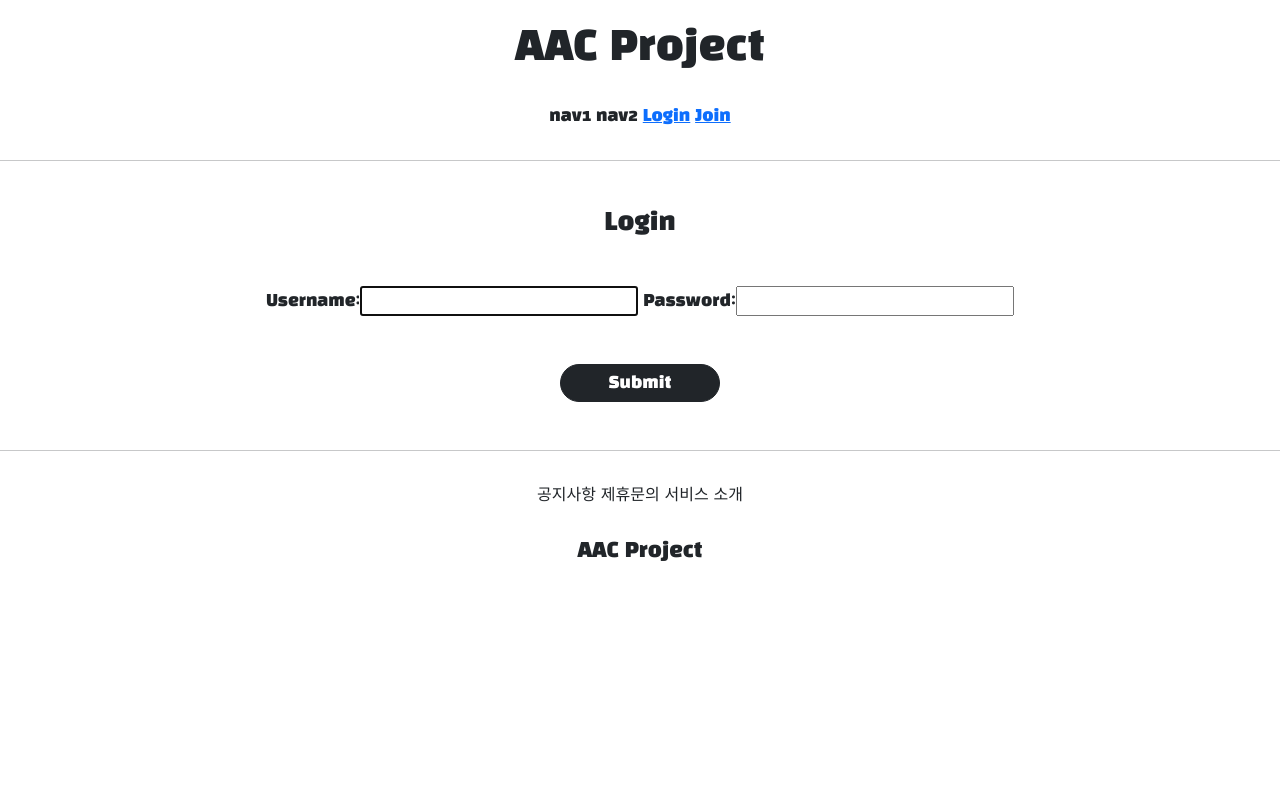
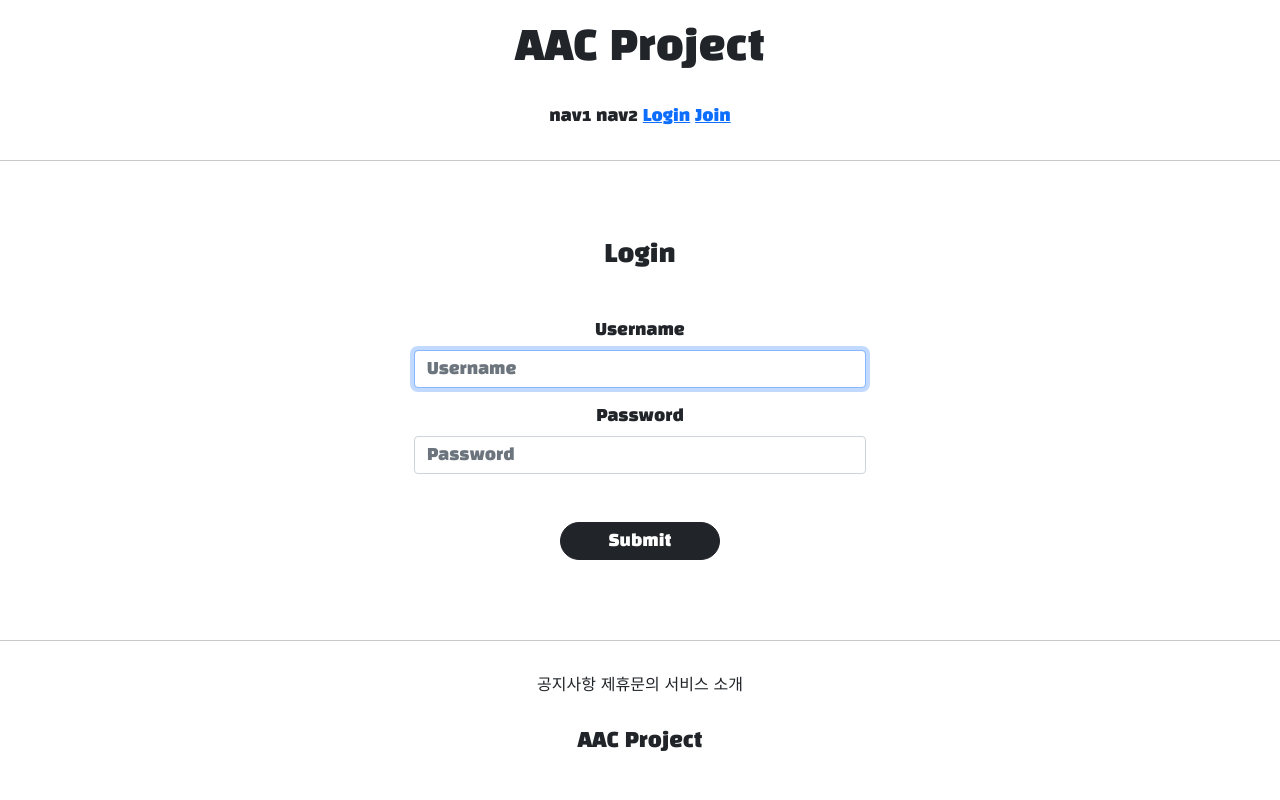
Before and after one commit to MONKEYZ9/AAC_django_ver, a Django app: page /accountapp/login/ in a window 1280 px wide. Run offline with Django 3.2, Linux system fonts and the light colour scheme; parts of the project's set-up code (start-up, migrations or seed data) failed here and were passed over; some libraries are stand-ins or nearby versions.

Commit message:
update login, join form by bootstrap4 form

```diff
--- a/accountapp/templates/accountapp/login.html
+++ b/accountapp/templates/accountapp/login.html
@@ -2,15 +2,19 @@
 
 
 {% block content %}
+{% load bootstrap4 %}
 
-    <div class="text-center">
+
+    <div class="text-center mw-500 m-auto">
         <div class="m-5">
             <h4>Login</h4>
         </div>
         <div>
             <form action="{% url 'accountapp:login' %}" method="post">
                 {% csrf_token %}
-                {{ form }}
+{#                {{ form }}#}
+                {% bootstrap_form form %}
+
                 <div class="m-5">
                     <input type="submit" class="btn btn-dark rounded-pill px-5">
                 </div>
--- a/djangoProject/settings.py
+++ b/djangoProject/settings.py
@@ -56,7 +56,8 @@ INSTALLED_APPS = [
     'django.contrib.sessions',
     'django.contrib.messages',
     'django.contrib.staticfiles',
-    'accountapp'
+    'accountapp',
+    'bootstrap4',
 ]
 
 MIDDLEWARE = [
--- a/static/base.css
+++ b/static/base.css
@@ -25,3 +25,8 @@
 .footer_button {
     margin: 2rem 0;
 }
+
+.mw-500{
+    max-width: 500px;
+    padding: 1rem 1.5rem;
+}
```
Also changed, not shown: accountapp/templates/accountapp/create.html (+7 -2 lines).
